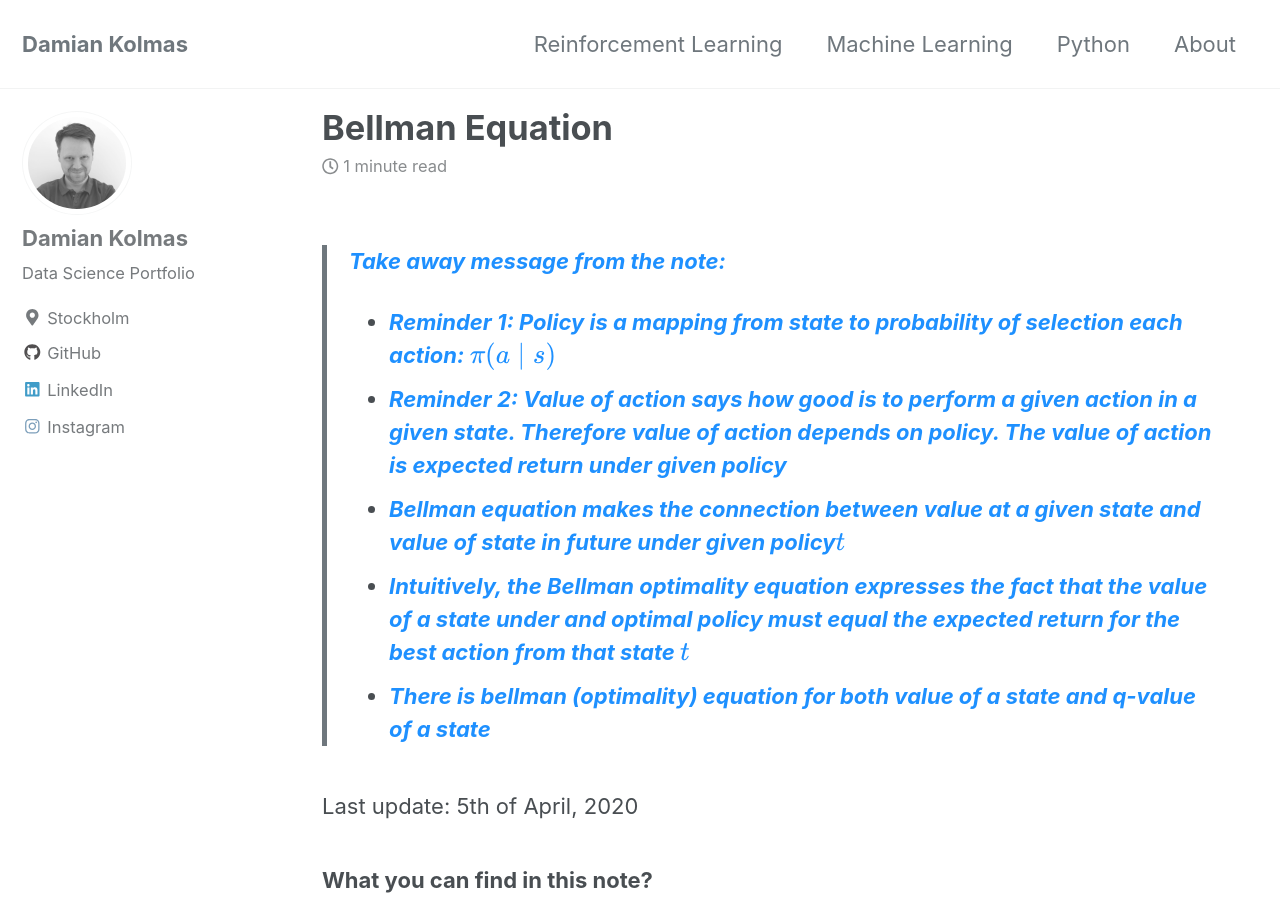
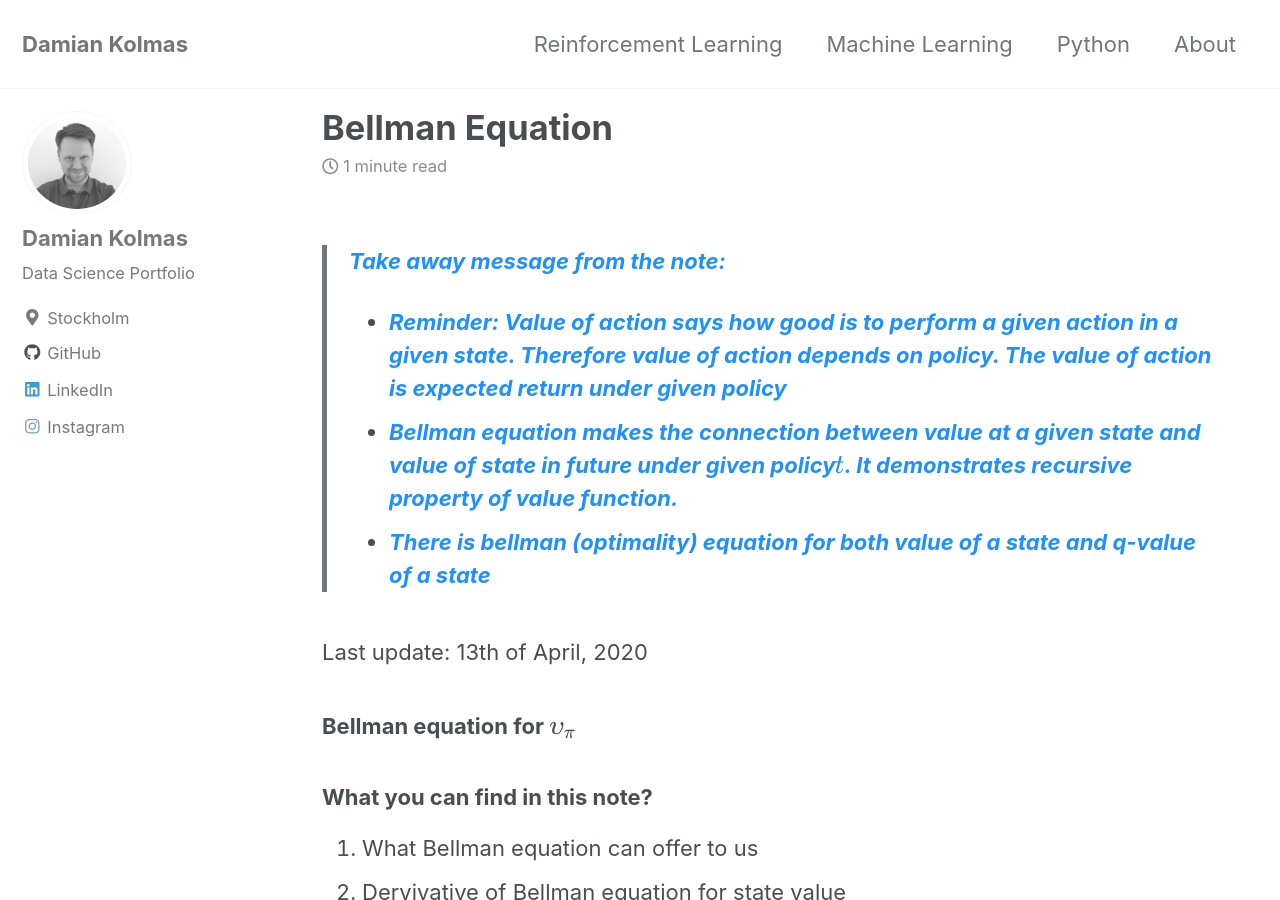
Before and after one commit to DKolmas/DKolmas.github.io, a Jekyll site: the page built from _posts/2020-01-07-Bellman-Equations-Introduction.md, in a window 1280 px wide and 900 px high. Built offline with Jekyll 4.4.1, drawn with Linux system fonts in a browser that asks for light colours; cached includes are drawn as plain includes; formulas are drawn with MathJax 3.

Commit message:
editing post

```diff
--- a/_posts/2020-01-07-Bellman-Equations-Introduction.md
+++ b/_posts/2020-01-07-Bellman-Equations-Introduction.md
@@ -10,13 +10,13 @@
 ---
 
 > <span style="color:dodgerblue">**Take away message from the note:**</span>
-> * <span style="color:dodgerblue">**Reminder 1: Policy is a mapping from state to probability of selection each action: $$\pi(a \mid s)$$**</span>
-> * <span style="color:dodgerblue">**Reminder 2: Value of action says how good is to perform a given action in a given state. Therefore value of action depends on policy. The value of action is expected return under given policy**</span>
-> * <span style="color:dodgerblue">**Bellman equation makes the connection between value at a given state and value of state in future under given policy$$t$$**</span>
-> * <span style="color:dodgerblue">**Intuitively, the Bellman optimality equation expresses the fact that the value of a state under and optimal policy must equal the expected return for the best action from that state  $$t$$**</span>
+> * <span style="color:dodgerblue">**Reminder: Value of action says how good is to perform a given action in a given state. Therefore value of action depends on policy. The value of action is expected return under given policy**</span>
+> * <span style="color:dodgerblue">**Bellman equation makes the connection between value at a given state and value of state in future under given policy$$t$$. It demonstrates recursive property of value function.**</span>
 > * <span style="color:dodgerblue">**There is bellman (optimality) equation for both value of a state and q-value of a state**</span>
 
-Last update: 5th of April, 2020
+Last update: 13th of April, 2020
+
+### Bellman equation for $$\upsilon_{\pi}$$
 
 ### What you can find in this note?
 1. What Bellman equation can offer to us
```
